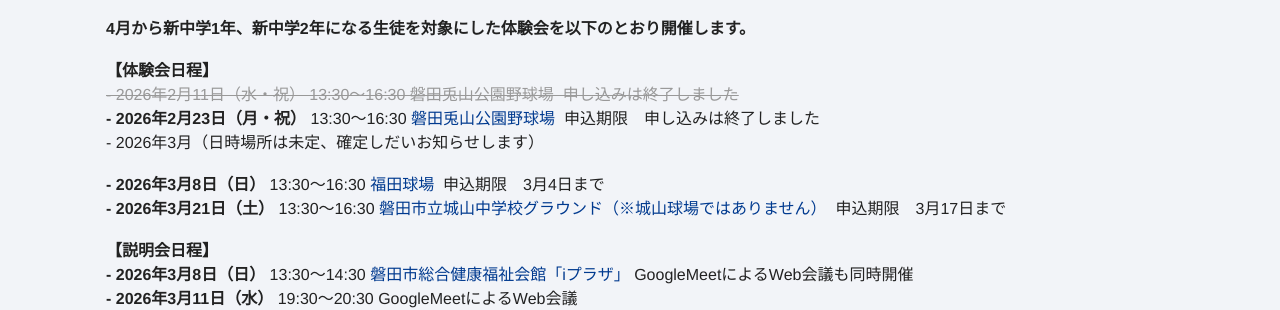
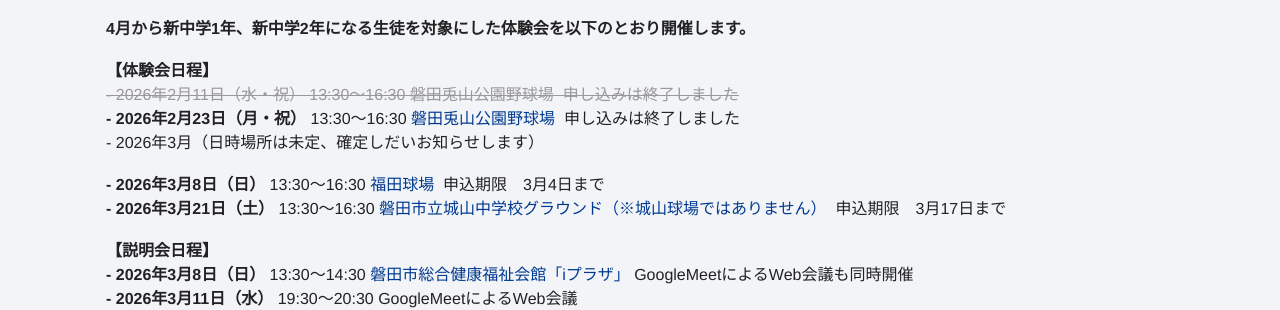
Before and after one commit to moutineigo/baseball, a Jekyll site: the page built from index.md, in a window 1280 px wide and 900 px high. Shown: the part 179-489 px from the top of the window. Built offline with Jekyll 4.4.1, drawn with Linux system fonts in a browser that asks for light colours.

Commit message:
Update home.html

```diff
--- a/_layouts/home.html
+++ b/_layouts/home.html
@@ -24,7 +24,7 @@
    rel="noopener">
    磐田兎山公園野球場
    </a>
-   &nbsp;申込期限　申し込みは終了しました<br>
+   &nbsp;申し込みは終了しました<br>
 
    - 2026年3月（日時場所は未定、確定しだいお知らせします）<br><br>
 
```
